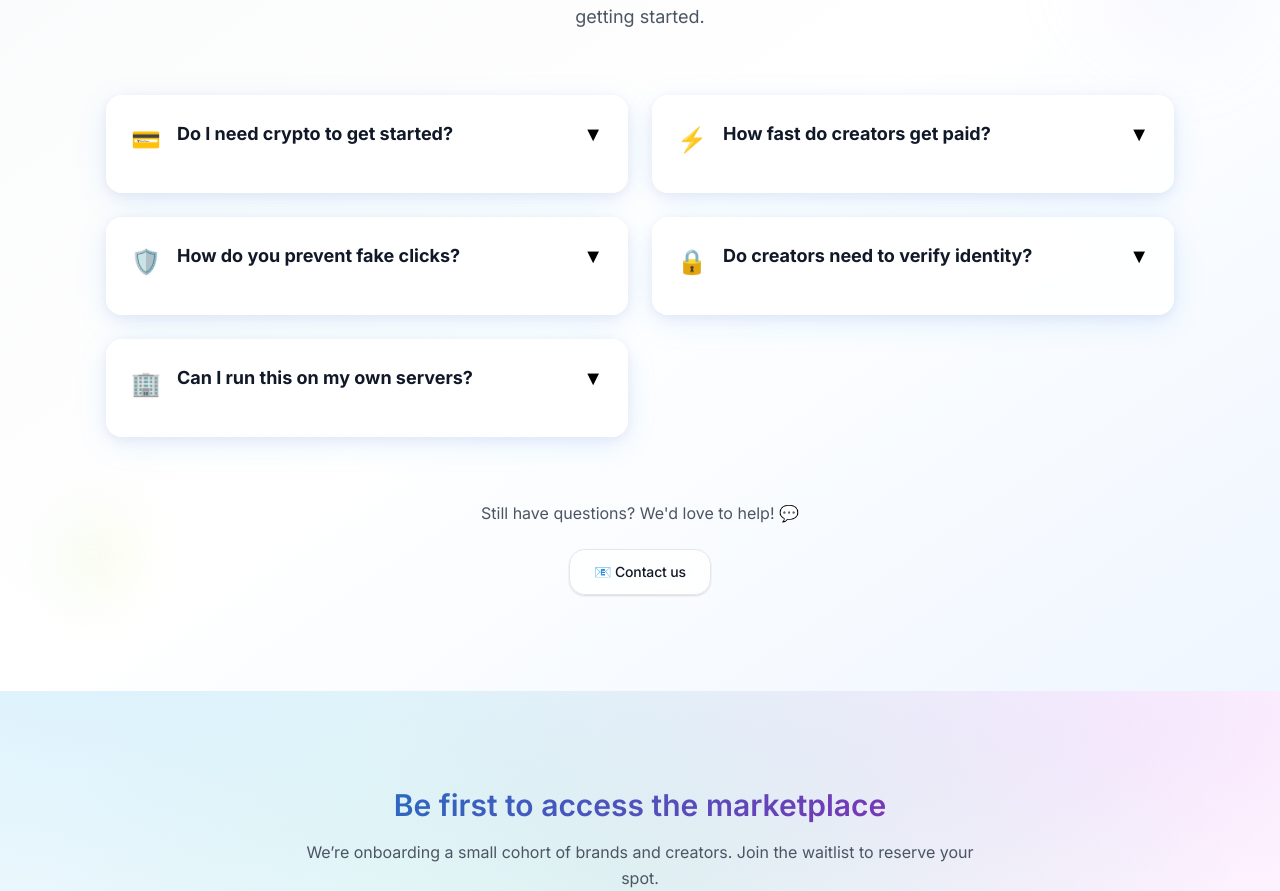
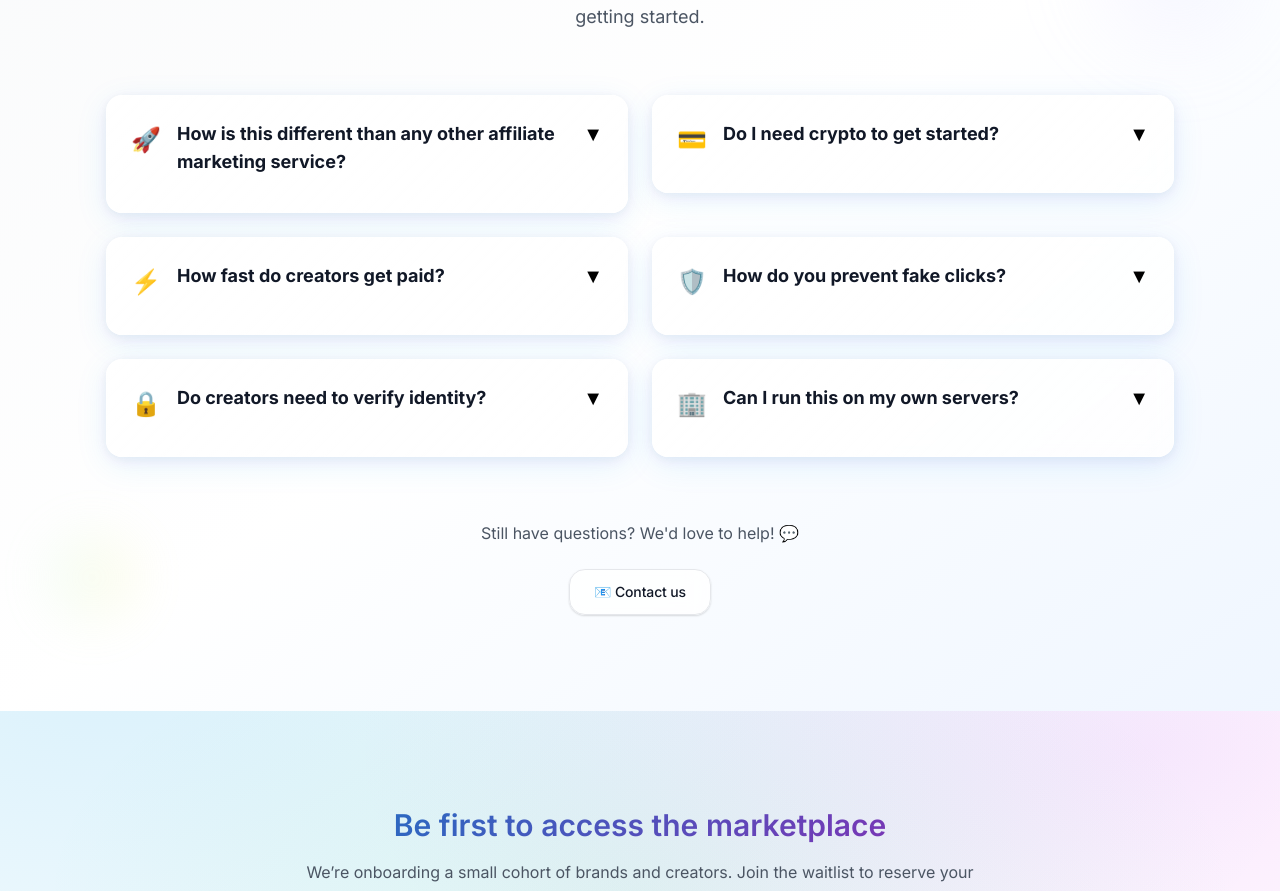
Before and after one commit to mihailistov/refpool-landing, a Next.js app: page / in a window 1280 px wide. Shown: the part 3263-4154 px from the top of the page. Built offline with nearby package versions, Linux system fonts and the light colour scheme.

Commit message:
add faq question

```diff
--- a/components/FAQ.tsx
+++ b/components/FAQ.tsx
@@ -4,6 +4,12 @@ import { useInView } from 'framer-motion';
 import { useRef, useState } from 'react';
 
 const faqs = [
+  {
+    q: "How is this different than any other affiliate marketing service?",
+    a: "We're the only platform with instant crypto payouts, zero-fraud AI protection, and global reach without payment barriers. No contracts, no delays, no geographic limits.",
+    icon: "🚀",
+    color: "primary"
+  },
   {
     q: "Do I need crypto to get started?",
     a: "No. Brands can fund campaigns with a credit card. Creators get paid in USDC but don't need any crypto knowledge.",
```
